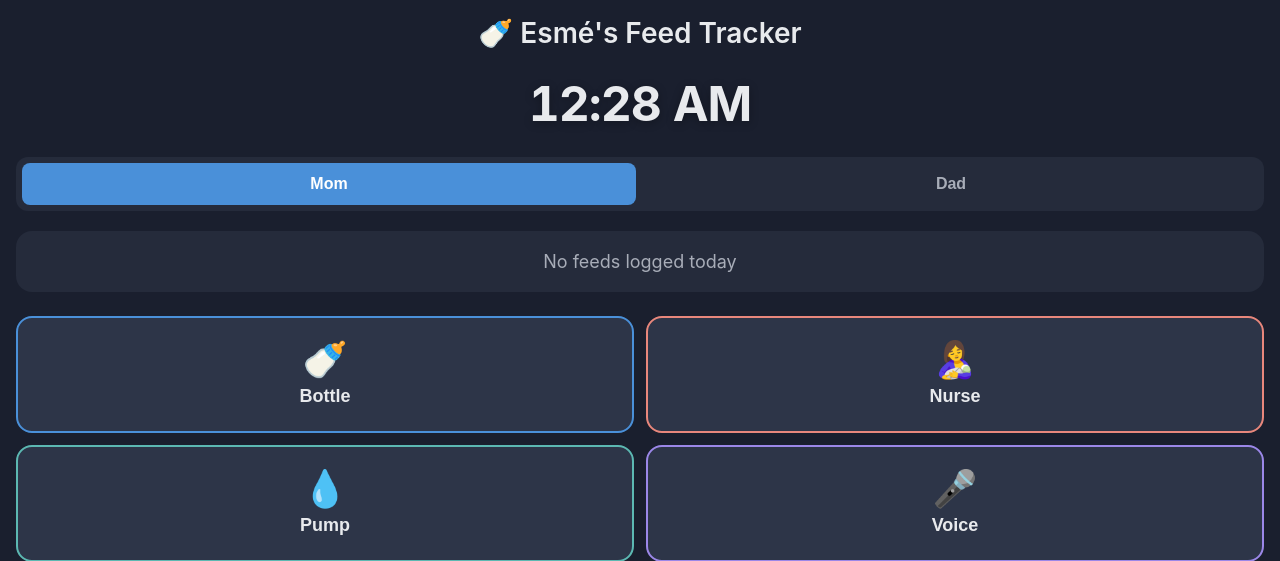
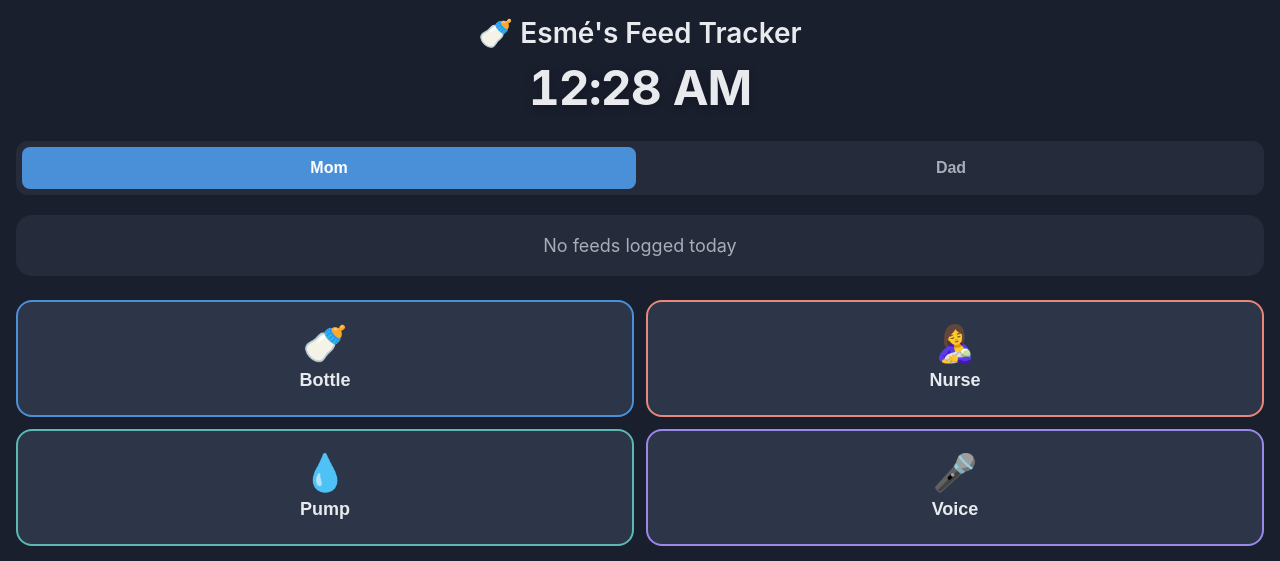
Before and after one commit to nkanhai/baby_oclock, a Flask app: page / in a window 1280 px wide. Shown: the top 561 px of the page. Run offline with Flask 3, Linux system fonts and the light colour scheme; data that the repository does not hold is empty.

Commit message:
style: move clock to header and adjust spacing

```diff
--- a/templates/index.html
+++ b/templates/index.html
@@ -603,7 +603,8 @@
             font-size: 48px;
             font-weight: 700;
             text-align: center;
-            margin-bottom: 24px;
+            margin-top: 8px;
+            margin-bottom: 8px;
             font-variant-numeric: tabular-nums;
             letter-spacing: -1px;
             color: #e8eaed;
@@ -616,10 +617,8 @@
     <!-- Header -->
     <div class="header">
         <h1>🍼 Esmé's Feed Tracker</h1>
+        <div id="liveClock" class="live-clock">--:--</div>
     </div>
-
-    <!-- Live Clock -->
-    <div id="liveClock" class="live-clock">--:--</div>
 
     <!-- Who's logging toggle -->
     <div class="who-toggle">
```
